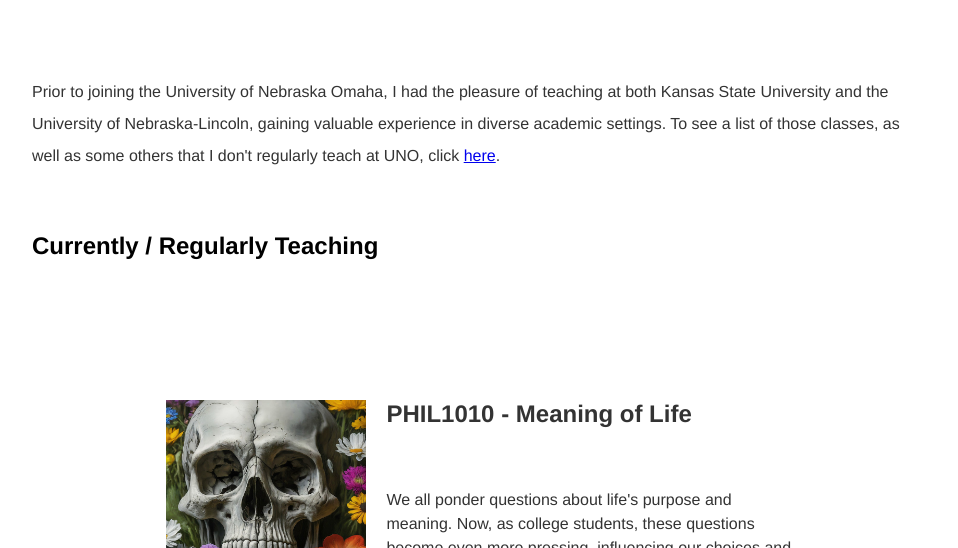
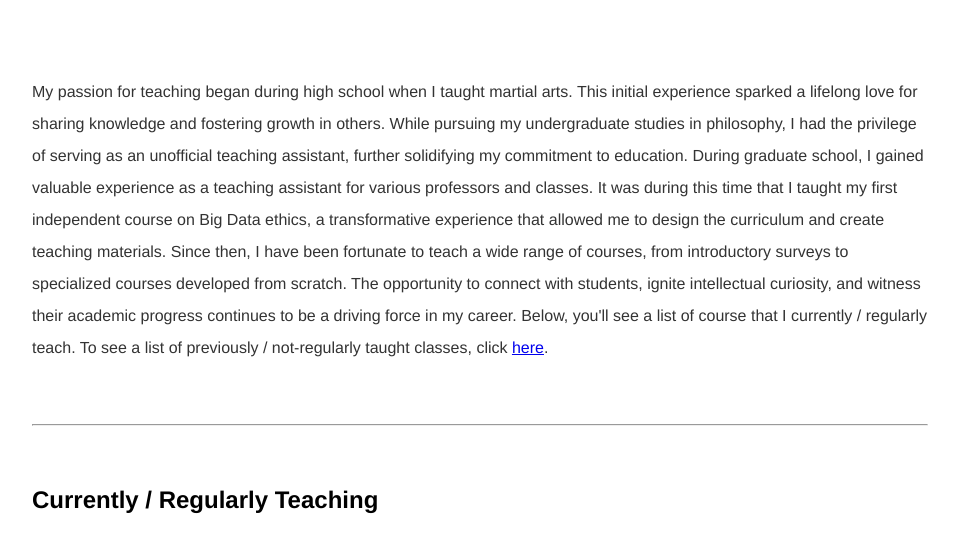
Before and after one commit to kevinjpatton/kevinjpatton.github.io, a Jekyll site: the page built from teaching/index.html, in a window 1280 px wide and 900 px high, cut to the strip 352-900 px from the top of the window. Shown: the whole strip, without its empty margins (160-1118 px from the left). Built offline with Jekyll 4.4.1, drawn with Linux system fonts in a browser that asks for light colours; Markdown is read by kramdown in place of the engine named in the settings.

Commit message:
Update index.html

```diff
--- a/teaching/index.html
+++ b/teaching/index.html
@@ -2,7 +2,8 @@
 layout: teaching
 title: Teaching - Kevin Patton
 ---
-<p>Prior to joining the University of Nebraska Omaha, I had the pleasure of teaching at both Kansas State University and the University of Nebraska-Lincoln, gaining valuable experience in diverse academic settings. To see a list of those classes, as well as some others that I don't regularly teach at UNO, click <a href="/teaching/pastcourses/">here</a>.</p>
+<p>My passion for teaching began during high school when I taught martial arts. This initial experience sparked a lifelong love for sharing knowledge and fostering growth in others. While pursuing my undergraduate studies in philosophy, I had the privilege of serving as an unofficial teaching assistant, further solidifying my commitment to education. During graduate school, I gained valuable experience as a teaching assistant for various professors and classes. It was during this time that I taught my first independent course on Big Data ethics, a transformative experience that allowed me to design the curriculum and create teaching materials. Since then, I have been fortunate to teach a wide range of courses, from introductory surveys to specialized courses developed from scratch. The opportunity to connect with students, ignite intellectual curiosity, and witness their academic progress continues to be a driving force in my career. Below, you'll see a list of course that I  currently / regularly teach. To see a list of previously / not-regularly taught classes, click <a href="/teaching/pastcourses/">here</a>.</p>
+<hr>
 <h2>Currently / Regularly Teaching</h2>
 <div class="container">
         <section class="course">
```
